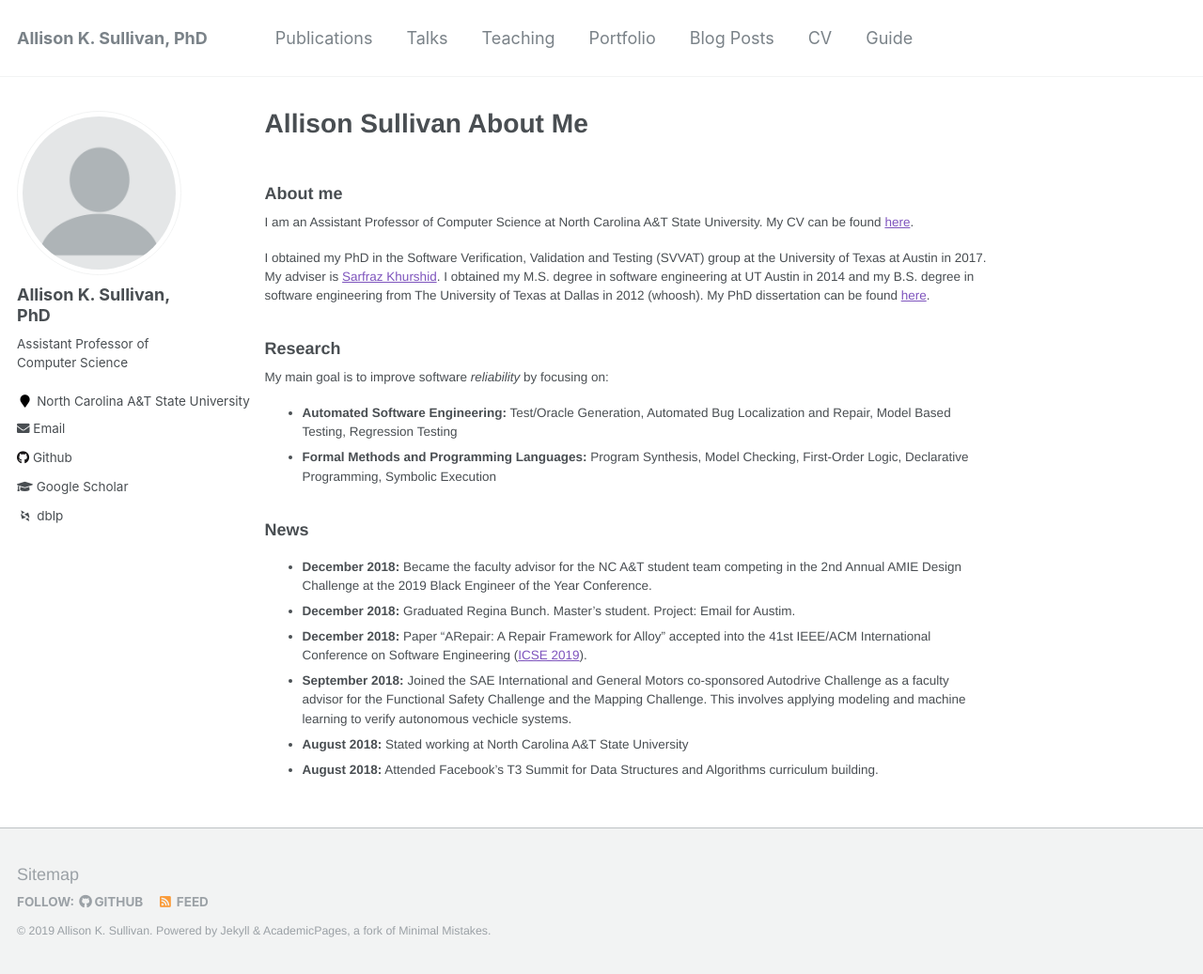
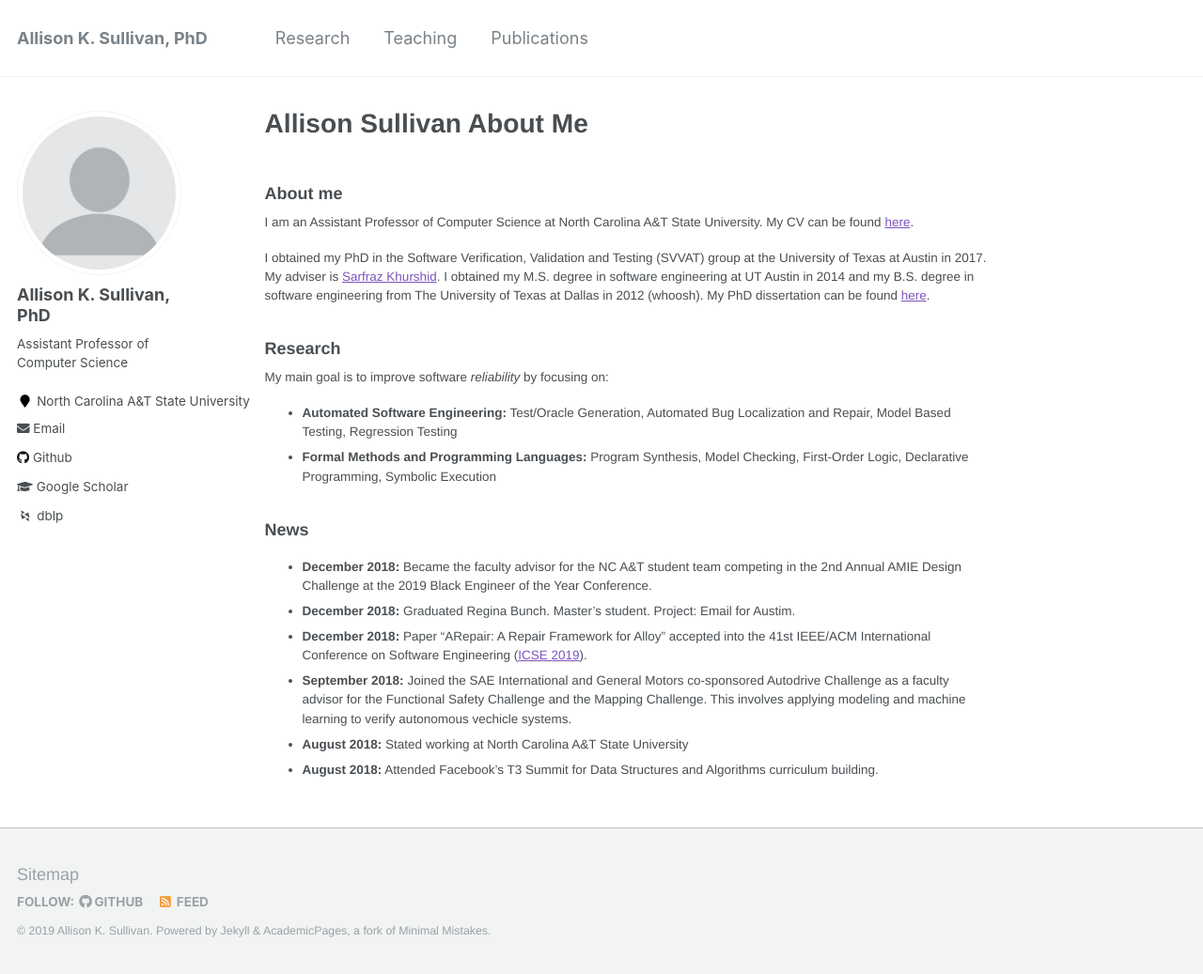
Before and after one commit to Allisonius/allisonius.github.io, a Jekyll site: the page built from _pages/about.md, in a window 1280 px wide and 1037 px high. Shown: the whole window at 94% size. Built offline with Jekyll 4.4.1, drawn with Linux system fonts in a browser that asks for light colours; some web fonts are replaced.

Commit message:
Update navigation.yml

```diff
--- a/_data/navigation.yml
+++ b/_data/navigation.yml
@@ -1,22 +1,10 @@
 # main links links
 main:
-  - title: "Publications"
-    url: /publications/
-
-  - title: "Talks"
-    url: /talks/
+  - title: "Research"
+    url: /research/
 
   - title: "Teaching"
     url: /teaching/
 
-  - title: "Portfolio"
-    url: /portfolio/
-
-  - title: "Blog Posts"
-    url: /year-archive/
-
-  - title: "CV"
-    url: /cv/
-
-  - title: "Guide"
-    url: /markdown/
+  - title: "Publications"
+    url: /publications/
```
